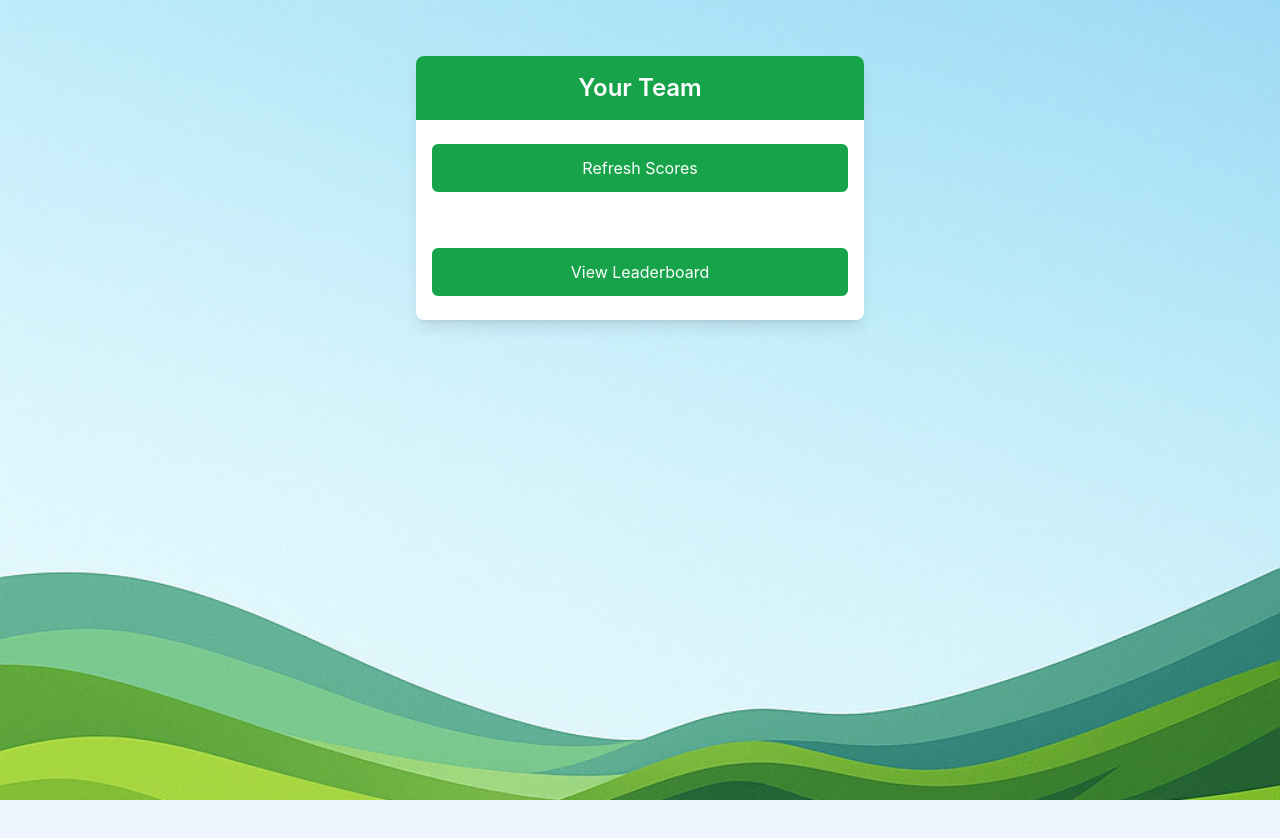
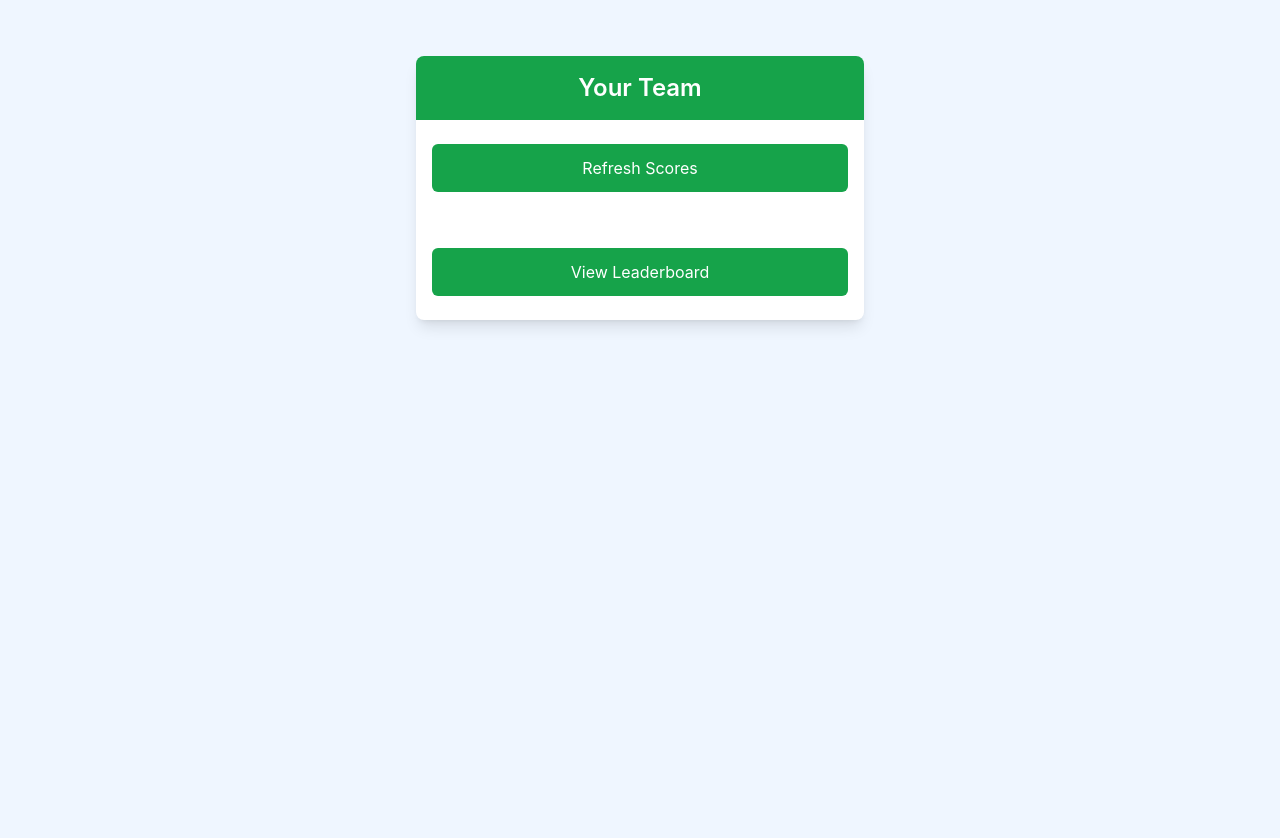
Before and after one commit to Born4this/Golf, a Next.js app: page /team in a window 1280 px wide. Shown: the top 838 px of the page. Built offline with nearby package versions, Linux system fonts and the light colour scheme.

Commit message:
no league name headers

```diff
--- a/src/components/Layout.js
+++ b/src/components/Layout.js
@@ -3,17 +3,18 @@ import React, { useEffect, useState } from 'react';
 import { useRouter } from 'next/router';
 
 export default function Layout({ children }) {
-  const router          = useRouter();
-  const { leagueId }    = router.query;
+  const router = useRouter();
+  const { leagueId } = router.query;
   const [league, setLeague] = useState(null);
 
-  /* Detect Draft page so we hide both background & header there */
-  const isDraftPage =
-    router.pathname === '/draft' || router.asPath.startsWith('/draft');
+  /* Pages where both the background and league header should be hidden */
+  const hideHeader = ['/draft', '/team', '/leaderboard'].some(path =>
+    router.pathname.startsWith(path) || router.asPath.startsWith(path)
+  );
 
-  /* Load league name for the header on non-draft pages */
+  /* Load league name for the header only on pages that show it */
   useEffect(() => {
-    if (!leagueId || isDraftPage) return;          // ✨ skip on /draft
+    if (!leagueId || hideHeader) return;
 
     const token = localStorage.getItem('token');
     if (!token) return;
@@ -27,12 +28,12 @@ export default function Layout({ children }) {
       .then(res => (res.ok ? res.json() : Promise.reject()))
       .then(data => setLeague(data.league))
       .catch(() => {});
-  }, [leagueId, isDraftPage]);
+  }, [leagueId, hideHeader]);
 
   return (
     <>
-      {/* Background only on non-draft pages */}
-      {!isDraftPage && (
+      {/* Background only on pages that show the header */}
+      {!hideHeader && (
         <div
           className="fixed inset-0 z-0 bg-cover bg-center bg-no-repeat"
           style={{ backgroundImage: "url('/images/bg.jpg')" }}
@@ -40,8 +41,8 @@ export default function Layout({ children }) {
       )}
 
       <div className="relative min-h-screen z-10">
-        {/* Header hidden on /draft */}
-        {!isDraftPage && league && (
+        {/* Header hidden on /draft, /team, /leaderboard */}
+        {!hideHeader && league && (
           <header className="max-w-5xl mx-auto px-4 py-6">
             <h1 className="text-3xl font-bold text-center text-green-600">
               {league.name}
```
